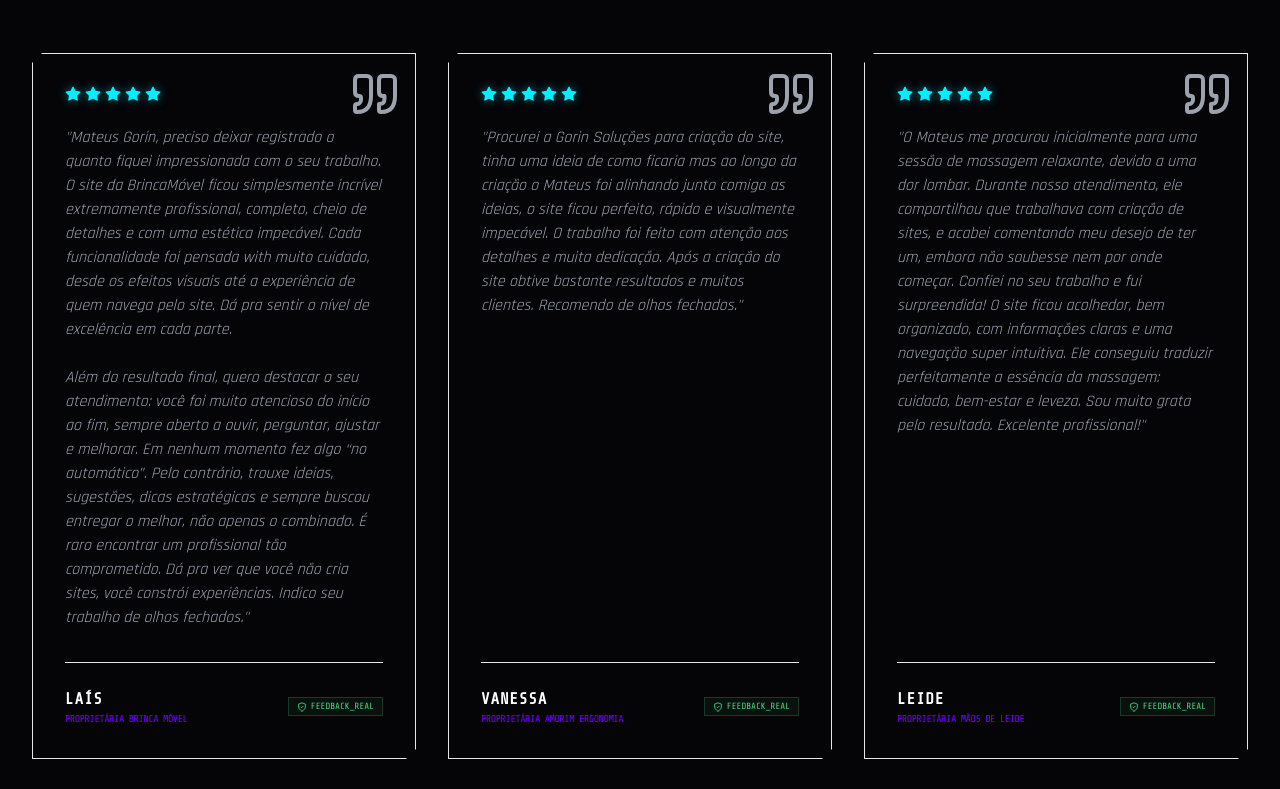
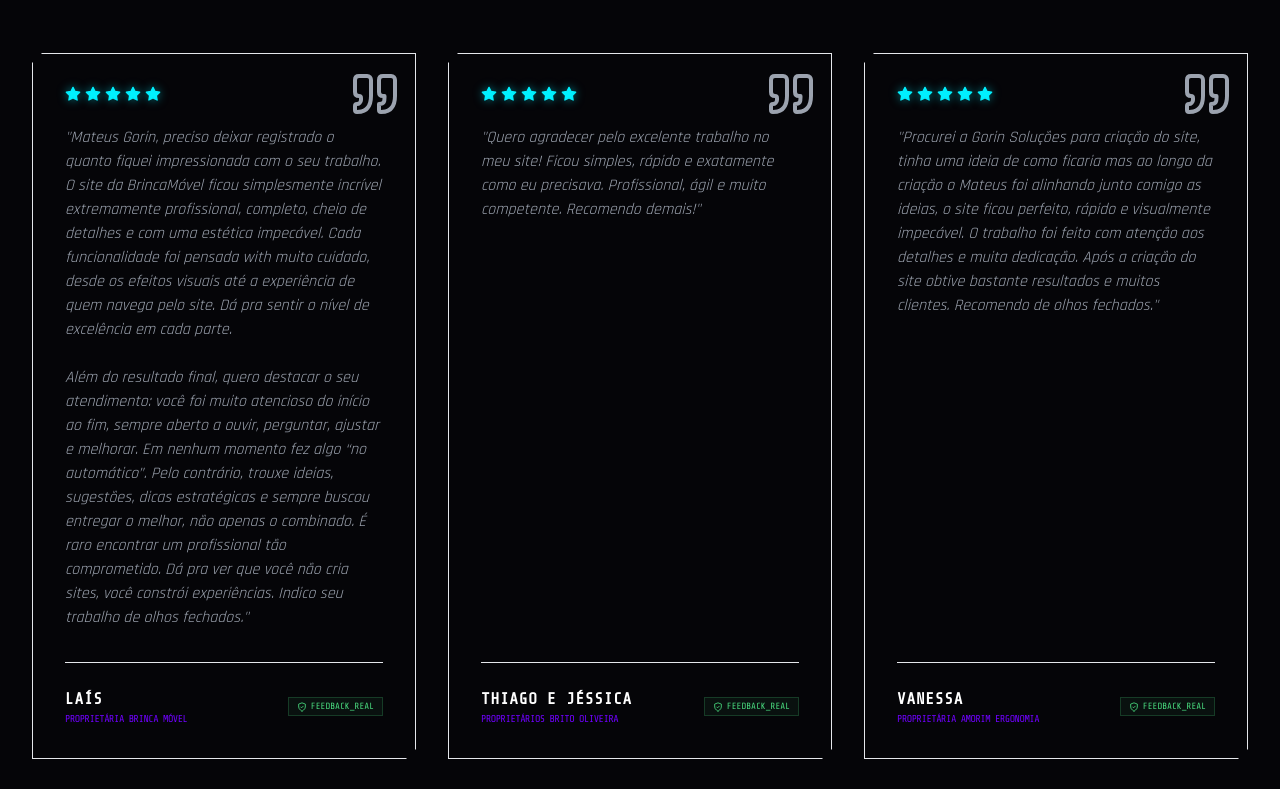
Before and after one commit to mateusgorin/Gorinsolucoes, a React (Vite) app: page / in a window 1280 px wide. Shown: the part 5480-6269 px from the top of the page. Built offline with nearby package versions, Linux system fonts and the light colour scheme.

Commit message:
feat: Add Brito Oliveira testimonial
Includes a new testimonial from Thiago and Jéssica regarding the Brito Oliveira project.

```diff
--- a/components/Testimonials.tsx
+++ b/components/Testimonials.tsx
@@ -17,6 +17,12 @@ const testimonials: Testimonial[] = [
     role: "Proprietária",
     project: "Proprietária Brinca Móvel",
     content: "Mateus Gorin, preciso deixar registrado o quanto fiquei impressionada com o seu trabalho. O site da BrincaMóvel ficou simplesmente incrível extremamente profissional, completo, cheio de detalhes e com uma estética impecável. Cada funcionalidade foi pensada with muito cuidado, desde os efeitos visuais até a experiência de quem navega pelo site. Dá pra sentir o nível de excelência em cada parte.\n\nAlém do resultado final, quero destacar o seu atendimento: você foi muito atencioso do início ao fim, sempre aberto a ouvir, perguntar, ajustar e melhorar. Em nenhum momento fez algo “no automático”. Pelo contrário, trouxe ideias, sugestões, dicas estratégicas e sempre buscou entregar o melhor, não apenas o combinado. É raro encontrar um profissional tão comprometido. Dá pra ver que você não cria sites, você constrói experiências. Indico seu trabalho de olhos fechados."
+  },
+  {
+    name: "THIAGO E JÉSSICA",
+    role: "Proprietários",
+    project: "Proprietários Brito Oliveira",
+    content: "Quero agradecer pelo excelente trabalho no meu site! Ficou simples, rápido e exatamente como eu precisava. Profissional, ágil e muito competente. Recomendo demais!"
   },
   {
     name: "VANESSA",
```
